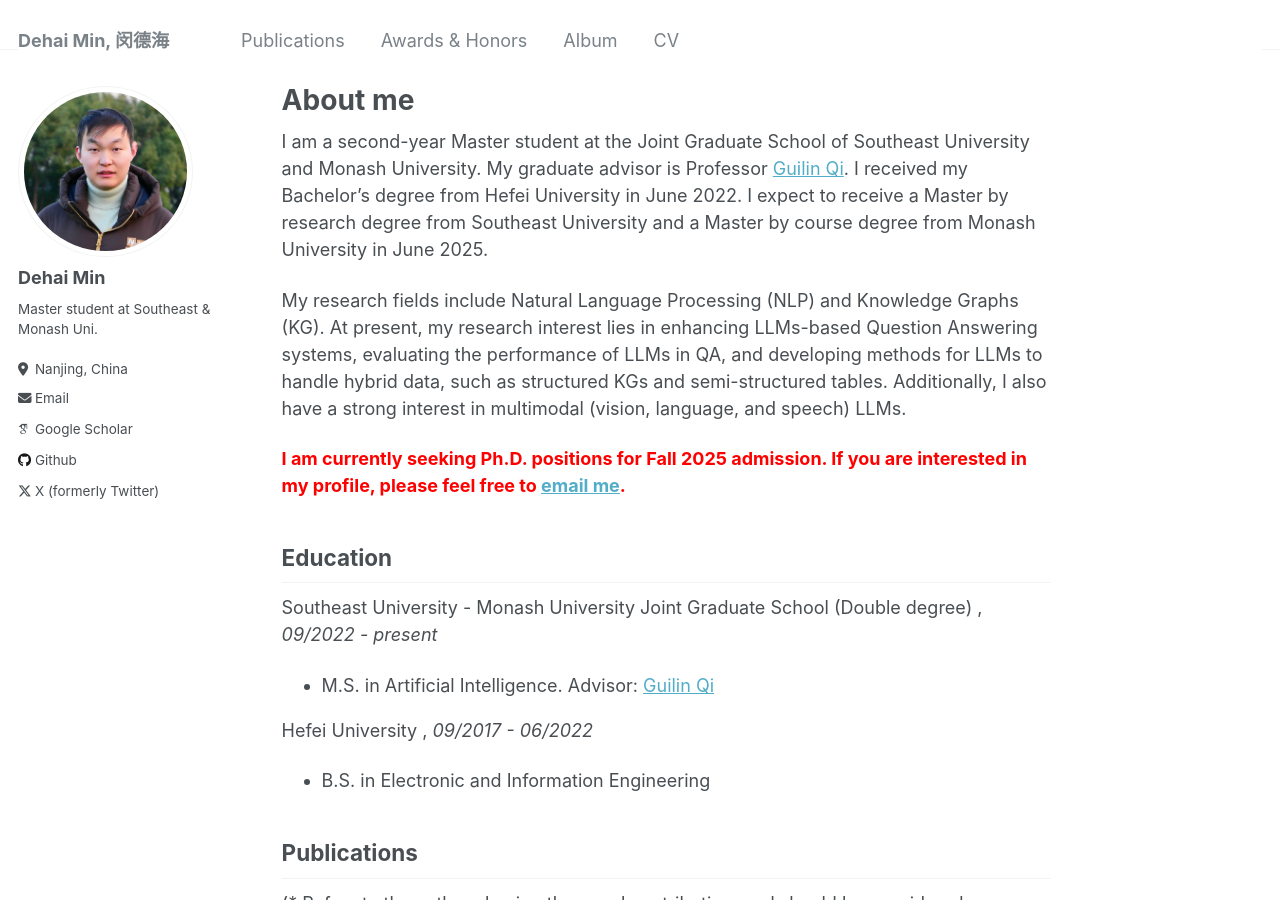
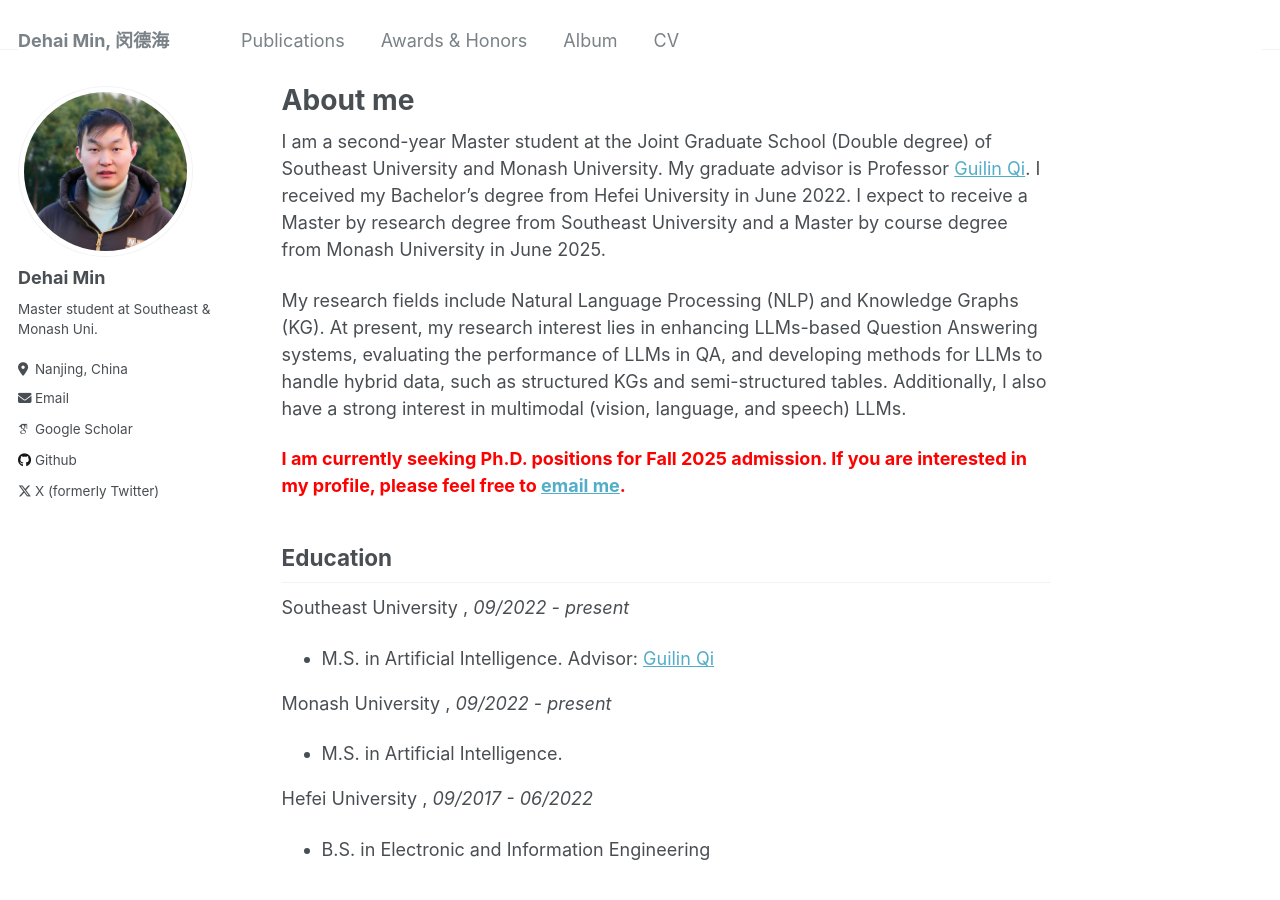
Before and after one commit to ZhishanQ/ZhishanQ.github.io, a Jekyll site: the page built from _pages/about.md, in a window 1280 px wide and 900 px high. Built offline with Jekyll 4.4.1, drawn with Linux system fonts in a browser that asks for light colours; some web fonts are replaced.

Commit message:
Update about.md

```diff
--- a/_pages/about.md
+++ b/_pages/about.md
@@ -16,10 +16,13 @@
 
 ## Education
 
-Southeast University - Monash University Joint Graduate School (Double degree) , *09/2022 - present*
+Southeast University , *09/2022 - present*
 
 * M.S. in Artificial Intelligence. Advisor: [Guilin Qi](https://scholar.google.com/citations?user=1gw3LJQAAAAJ&hl=en)
 
+Monash University , *09/2022 - present*
+
+* M.S. in Artificial Intelligence.
 
 Hefei University , *09/2017 - 06/2022*
 
```
Also changed, not shown: other parts of _pages/about.md (+1 -1 lines).
